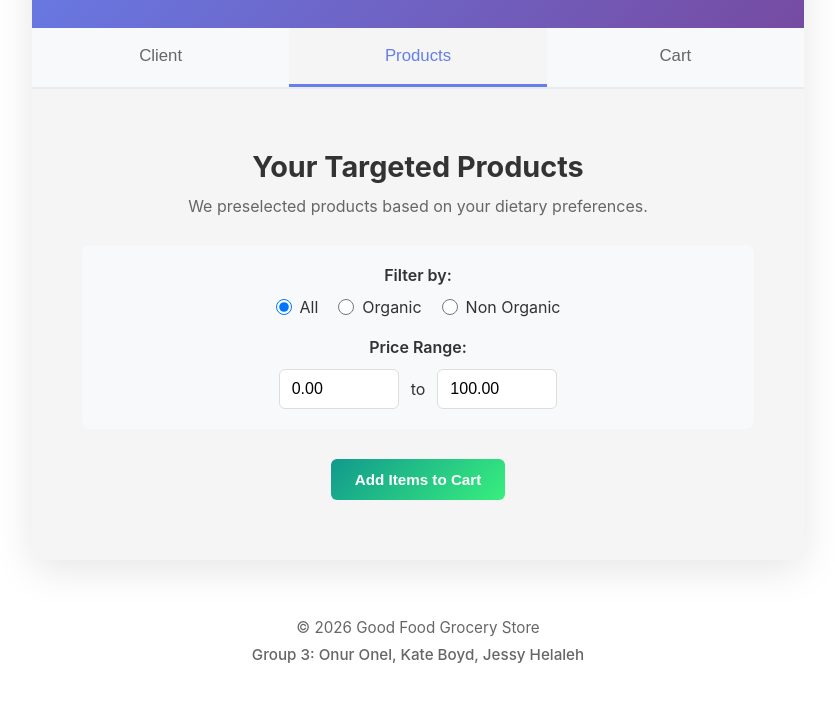
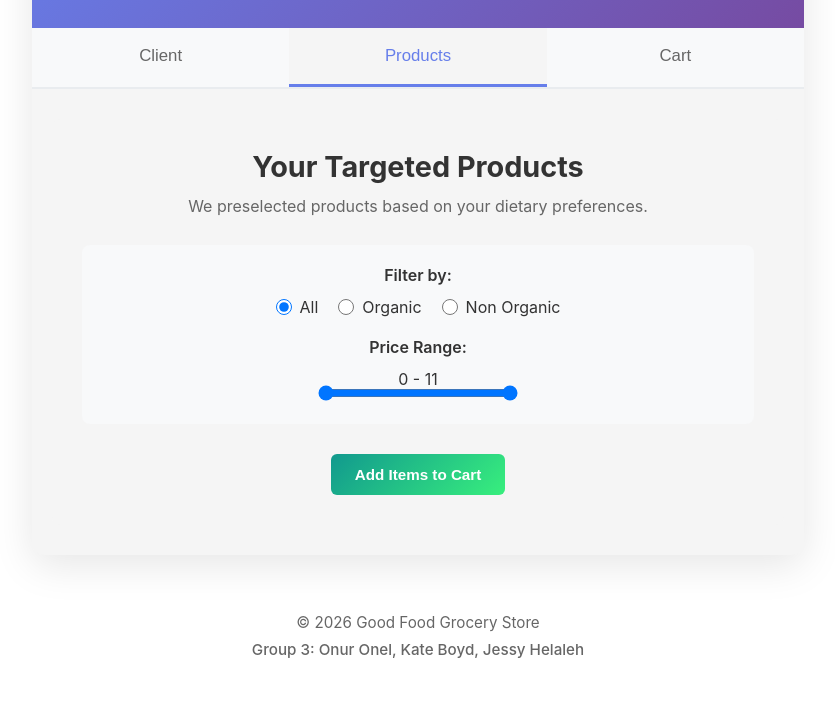
Before and after one commit to onurqnel/lab2-group3-seg3125, a plain HTML site: page index.html in a window 1280 px wide. Both pictures are taken after a click on the button "Products". Shown: the part 131-832 px from the top of the page, without its empty margins (222-1057 px from the left). Drawn offline with Linux system fonts and the light colour scheme.

Commit message:
- slider included and functional - need to make sure products automatically display

```diff
--- a/index.html
+++ b/index.html
@@ -115,29 +115,32 @@
 
             <!-- Price range filter -->
             <div class="filter-section">
+
               <label class="filter-label">Price Range:</label>
+
+              <!--
+              Source - https://stackoverflow.com/a/31083391
+              Posted by Gary, modified by community. See post 'Timeline' for change history
+              Retrieved 2026-02-04, License - CC BY-SA 3.0
+              -->
+
+              <!-- Display price ranges
+              <div id = displayPrice>
+                <p> From 0 to 100 </p>
+              </div>-->
+
+              <!-- Price range slider-->
+              <!--
+              Source - https://stackoverflow.com/a/31083391
+              Posted by Gary, modified by community. See post 'Timeline' for change history
+              Retrieved 2026-02-04, License - CC BY-SA 3.0
+              -->
               <div class="price-inputs">
-                <input
-                  class="price-input"
-                  type="number"
-                  min="0"
-                  value="0.00"
-                  id="from"
-                  onchange="setFrom(value)"
-                  step="0.01"
-                  placeholder="Min"
-                />
-                <span>to</span>
-                <input
-                  class="price-input"
-                  type="number"
-                  min="0"
-                  value="100.00"
-                  id="to"
-                  onchange="setTo(value)"
-                  step="0.01"
-                  placeholder="Max"
-                />
+                <section class="range-slider">
+                  <span class="rangeValues"></span>
+                  <input value="0.00" min="0.00" max="11.00" step="0.01" type="range" id="from" onchange="setFrom(value)">
+                  <input value="11.00" min="0.01" max="11.00" step="0.01" type="range" id="to" onchange="setTo(value)">
+                </section>
               </div>
             </div>
           </div>
--- a/scripts/main.js
+++ b/scripts/main.js
@@ -2,7 +2,39 @@ let clientVeg = false;
 let clientGF = false;
 let organicState = "all";
 let clientFrom = 0.00;
-let clientTo = 100.00;
+let clientTo = 11.00;
+
+// Source - https://stackoverflow.com/a/31083391
+// Posted by Gary, modified by community. See post 'Timeline' for change history
+// Retrieved 2026-02-04, License - CC BY-SA 3.0
+
+function getVals(){
+  // Get slider values
+  var parent = this.parentNode;
+  var slides = parent.getElementsByTagName("input");
+    var slide1 = parseFloat( slides[0].value );
+    var slide2 = parseFloat( slides[1].value );
+  // Neither slider will clip the other, so make sure we determine which is larger
+  if( slide1 > slide2 ){ var tmp = slide2; slide2 = slide1; slide1 = tmp; }
+
+  var displayElement = parent.getElementsByClassName("rangeValues")[0];
+      displayElement.innerHTML = slide1 + " - " + slide2;
+}
+
+window.onload = function(){
+  // Initialize Sliders
+  var sliderSections = document.getElementsByClassName("range-slider");
+      for( var x = 0; x < sliderSections.length; x++ ){
+        var sliders = sliderSections[x].getElementsByTagName("input");
+        for( var y = 0; y < sliders.length; y++ ){
+          if( sliders[y].type ==="range" ){
+            sliders[y].oninput = getVals;
+            // Manually trigger event first time to display values
+            sliders[y].oninput();
+          }
+        }
+      }
+}
 
 // This function is called when any of the tab is clicked
 function openInfo(evt, tabName) {
@@ -81,6 +113,11 @@ function populateListProductChoices(slct2) {
 
 	// s2 represents the <div> in the Products tab, which shows the product list, so we first set it empty
     s2.innerHTML = "";
+
+	//show the price ranges
+	// let priceDisplayDiv = document.getElementById(displayPrice);
+	// let line = "From " + clientFrom + " to " + clientTo;
+	// priceDisplayDiv.innerText = "line";
 
 	// obtain a reduced list of products based on restrictions
     const optionArray = restrictListProducts(products, clientVeg, clientGF);
--- a/styles/style.css
+++ b/styles/style.css
@@ -406,3 +406,59 @@ footer .team {
   font-weight: 500;
   color: #666;
 }
+
+/*
+Source - https://stackoverflow.com/a/31083391
+Posted by Gary, modified by community. See post 'Timeline' for change history
+Retrieved 2026-02-04, License - CC BY-SA 3.0
+*/
+
+  section.range-slider {
+    position: relative;
+    width: 200px;
+    height: 35px;
+    text-align: center;
+}
+
+section.range-slider input {
+    pointer-events: none;
+    position: absolute;
+    overflow: hidden;
+    left: 0;
+    top: 15px;
+    width: 200px;
+    outline: none;
+    height: 18px;
+    margin: 0;
+    padding: 0;
+}
+
+section.range-slider input::-webkit-slider-thumb {
+    pointer-events: all;
+    position: relative;
+    z-index: 1;
+    outline: 0;
+}
+
+section.range-slider input::-moz-range-thumb {
+    pointer-events: all;
+    position: relative;
+    z-index: 10;
+    -moz-appearance: none;
+    width: 9px;
+}
+
+section.range-slider input::-moz-range-track {
+    position: relative;
+    z-index: -1;
+    background-color: rgba(0, 0, 0, 1);
+    border: 0;
+}
+section.range-slider input:last-of-type::-moz-range-track {
+    -moz-appearance: none;
+    background: none transparent;
+    border: 0;
+}
+  section.range-slider input[type=range]::-moz-focus-outer {
+  border: 0;
+}
```
